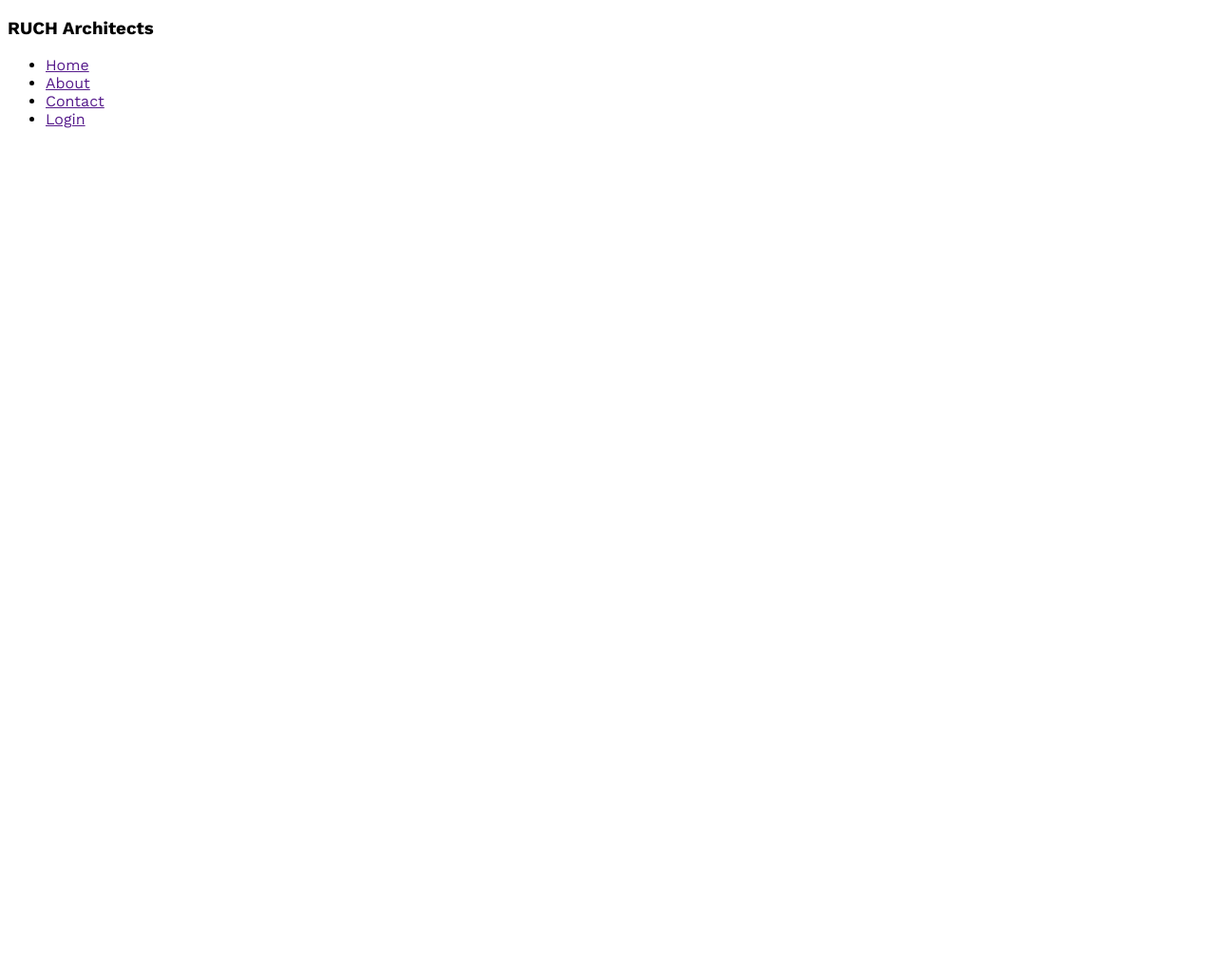
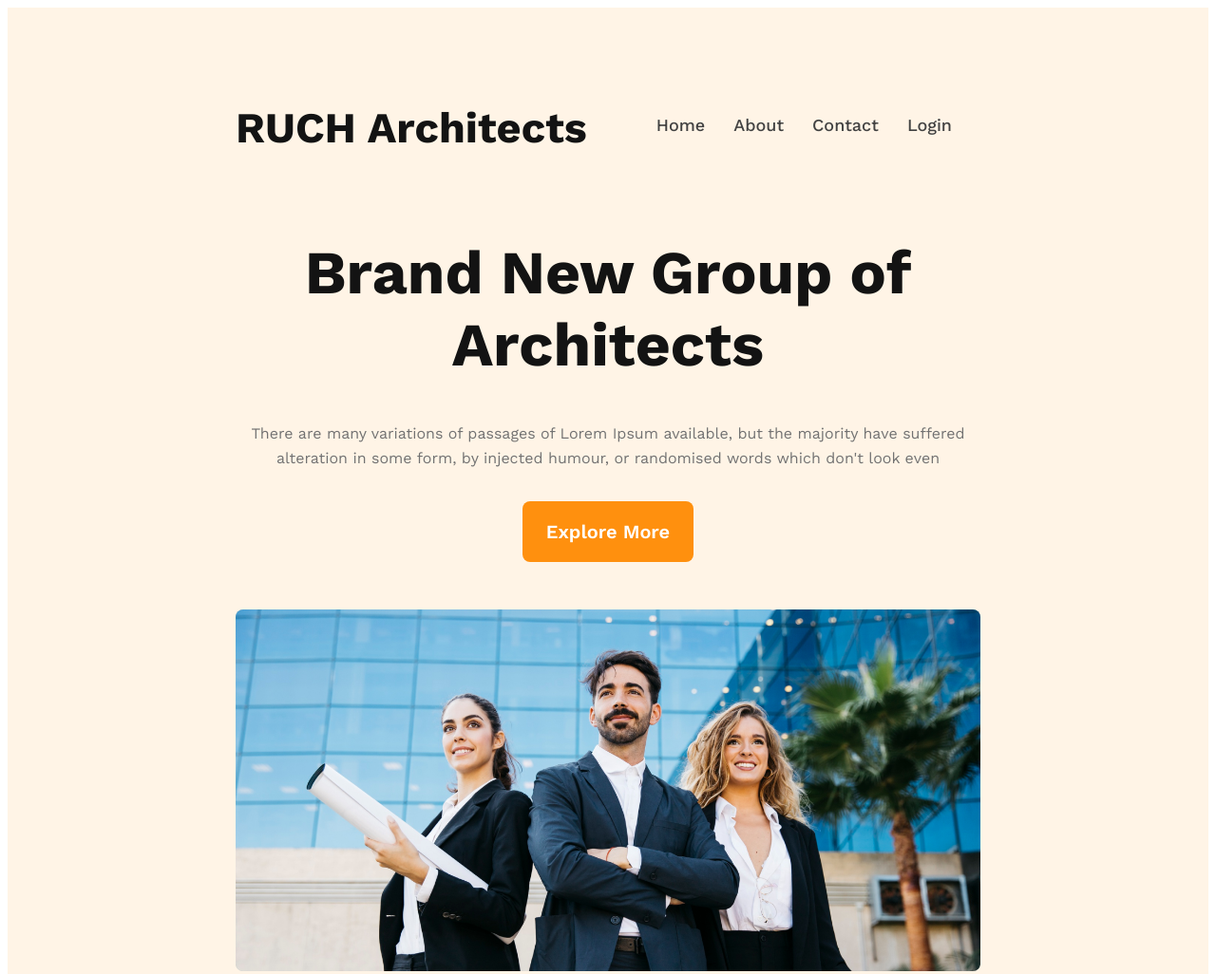
Before and after one commit to muaaz-bin/G3-architects-website, a plain HTML site: page index.html in a window 1280 px wide. Shown: the top 1026 px of the page at 95% size. Before the commit the page ends 800 px from the top, so only its background shows below. Drawn offline with nearby package versions, Linux system fonts and the light colour scheme.

Commit message:
banner section added

```diff
--- a/index.html
+++ b/index.html
@@ -11,7 +11,7 @@
 <body>
     <header>
         <nav>
-            <h3>RUCH Architects</h3>
+            <h3 class="nav-title">RUCH Architects</h3>
             <ul>
                 <li><a href="">Home</a></li>
                 <li><a href="">About</a></li>
@@ -19,6 +19,19 @@
                 <li><a href="">Login</a></li>
             </ul>
         </nav>
+        <div class="banner">
+            <div class="banner-content">
+                <h1 class="banner-title">Brand New
+                    Group of Architects
+                </h1>
+                <p class="banner-description">There are many variations of passages
+                    of Lorem Ipsum available, but the majority have suffered alteration
+                    in some form, by injected humour, or randomised words which don't look even
+                </p>
+                <button class="btn-primary">Explore More</button>
+            </div>
+            <img class="banner-img" src="images/banner.png" alt="">
+        </div>
     </header>
     <main>
 
--- a/styles/architect.css
+++ b/styles/architect.css
@@ -1,7 +1,102 @@
 /* work sans font */
 @import url('https://fonts.googleapis.com/css2?family=Work+Sans:ital,wght@0,100;0,200;0,300;0,400;0,500;0,600;0,700;0,800;0,900;1,100;1,200;1,300;1,400;1,500;1,600;1,700;1,800;1,900&display=swap');
 
-*
-{
+* {
     font-family: 'Work Sans', sans-serif;
 }
+
+/* header styles */
+header {
+    background: rgba(255, 144, 14, 0.10);
+    padding: 50px 240px;
+}
+
+nav {
+    display: flex;
+    justify-content: space-between;
+    align-items: center;
+}
+
+nav>ul {
+    display: flex;
+}
+
+nav li {
+    list-style: none;
+    margin-right: 30px;
+    color: #424242;
+    text-align: center;
+    font-size: 18px;
+    font-style: normal;
+    font-weight: 500;
+    line-height: 26px;
+}
+
+nav li a {
+    text-decoration: none;
+    color: #424242;
+}
+
+.nav-title {
+    color: #131313;
+    text-align: center;
+    font-size: 45px;
+    font-style: normal;
+    font-weight: 700;
+    line-height: normal;
+    margin-top: 50px;
+}
+
+/* baneer styles */
+.banner-content {
+    max-width: 800px;
+    text-align: center;
+    margin: 0 auto;
+}
+
+.banner-title {
+    color: #131313;
+    text-align: center;
+    font-size: 64px;
+    font-style: normal;
+    font-weight: 700;
+    line-height: normal;
+}
+
+.banner-description {
+    color: #727272;
+    text-align: center;
+    font-size: 16px;
+    font-style: normal;
+    font-weight: 400;
+    line-height: 26px;
+    margin-top: 0px;
+    margin-bottom: 32px;
+}
+
+.btn-primary {
+    width: 180px;
+    height: 64px;
+    flex-shrink: 0;
+    border-radius: 8px;
+    background: #FF900E;
+    border-style: none;
+    color: #FFF;
+    text-align: center;
+    font-size: 20px;
+    font-style: normal;
+    font-weight: 600;
+    line-height: normal;
+    margin-bottom: 50px;
+}
+
+.banner-img {
+    width: 100%;
+    height: 100%;
+    flex-shrink: 0;
+    border-radius: 8px;
+    background: lightgray 0px -94.291px / 100% 137.109% no-repeat;
+    align-items: center;
+    margin-left: 0px;
+    margin-right: 0px;
+}
```
